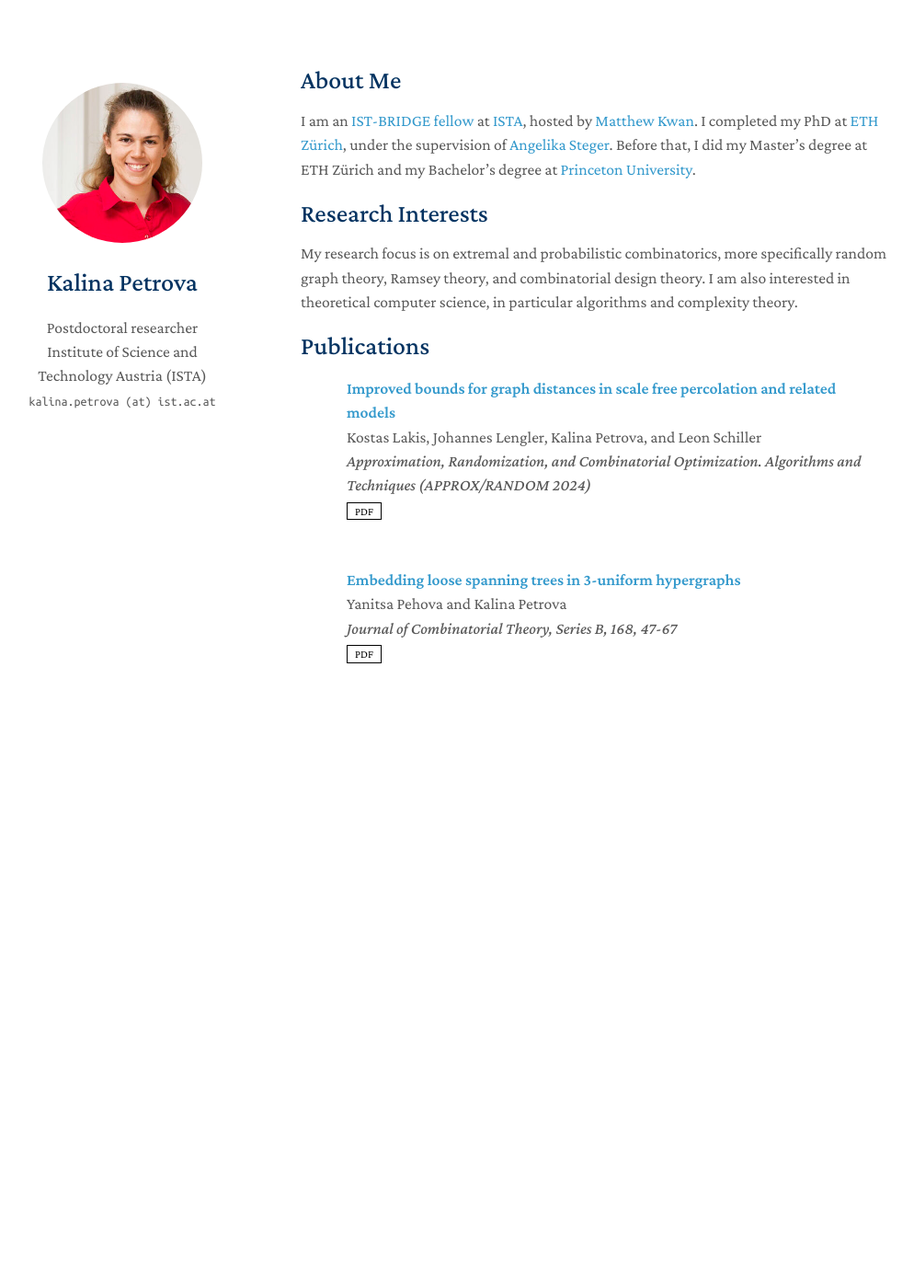
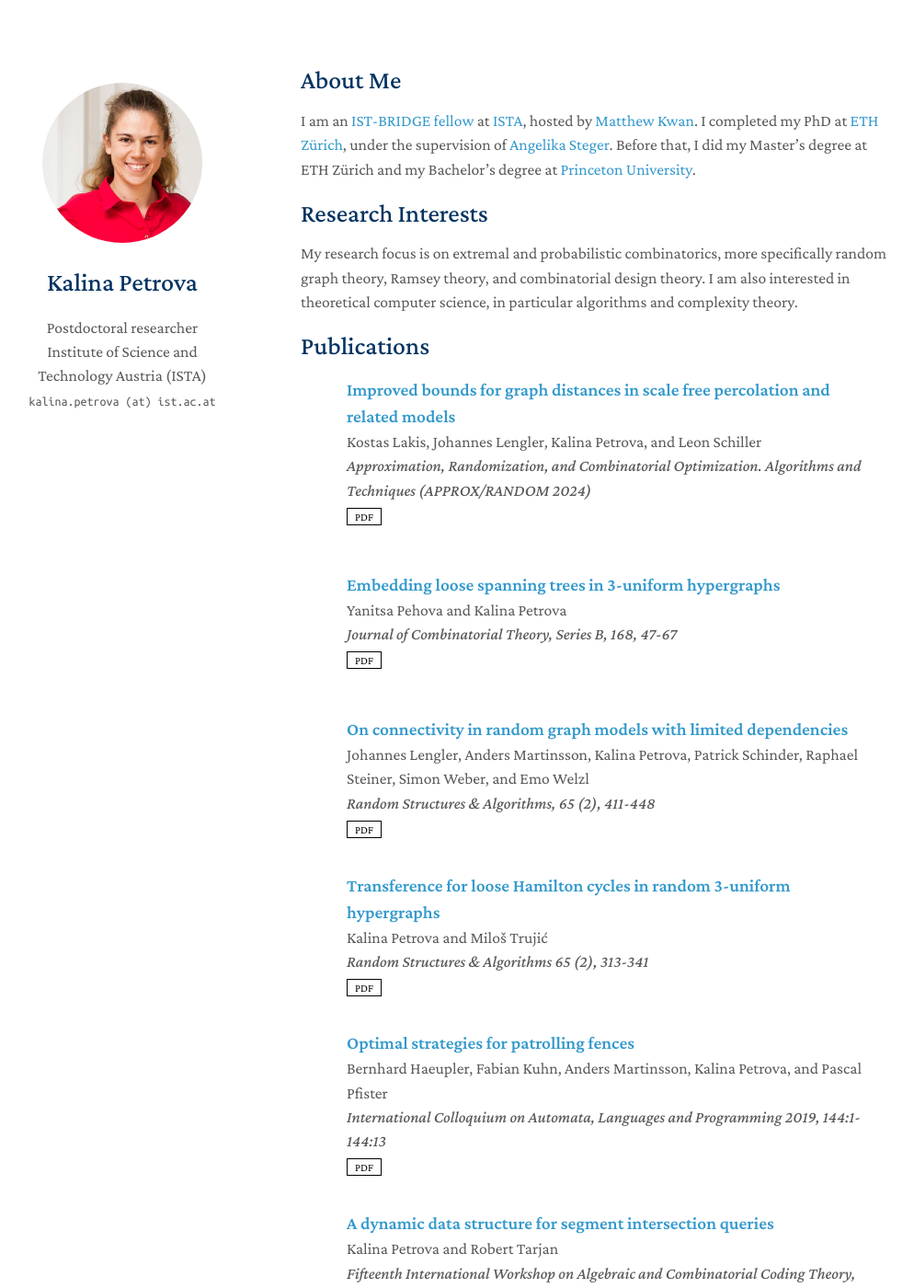
Before and after one commit to kpetrova/kpetrova.github.io, a Jekyll site: the page built from index.md, in a window 1280 px wide and 1400 px high. Shown: the whole window at 92% size, without its empty margins (143-1137 px from the left). Built offline with Jekyll 4.4.1, drawn with Linux system fonts in a browser that asks for light colours; a style sheet for code colours, icons or effects is not loaded; some of the changed text lies outside the part shown.

Commit message:
added more publications

```diff
--- a/_data/publications.yml
+++ b/_data/publications.yml
@@ -4,8 +4,34 @@ main:
     authors: Kostas Lakis, Johannes Lengler, Kalina Petrova, and Leon Schiller
     conference: Approximation, Randomization, and Combinatorial Optimization. Algorithms and Techniques (APPROX/RANDOM 2024)
     pdf: https://arxiv.org/pdf/2405.07217
+    type: conference
 
   - title: Embedding loose spanning trees in 3-uniform hypergraphs
     authors: Yanitsa Pehova and Kalina Petrova
     journal: Journal of Combinatorial Theory, Series B, 168, 47-67
-    pdf: https://arxiv.org/abs/2301.09630
+    pdf: https://arxiv.org/pdf/2301.09630
+    type: journal
+
+  - title: On connectivity in random graph models with limited dependencies
+    authors: Johannes Lengler, Anders Martinsson, Kalina Petrova, Patrick Schinder, Raphael Steiner, Simon Weber, and Emo Welzl
+    journal: Random Structures & Algorithms, 65 (2), 411-448
+    pdf: https://arxiv.org/pdf/2305.02974
+    type: journal
+
+  - title: Transference for loose Hamilton cycles in random 3-uniform hypergraphs
+    authors: Kalina Petrova and Miloš Trujić
+    journal: Random Structures & Algorithms 65 (2), 313-341
+    pdf: https://arxiv.org/pdf/2205.11421
+    type: journal
+
+  - title: Optimal strategies for patrolling fences
+    authors: Bernhard Haeupler, Fabian Kuhn, Anders Martinsson, Kalina Petrova, and Pascal Pfister
+    conference: International Colloquium on Automata, Languages and Programming 2019, 144:1-144:13
+    pdf: https://arxiv.org/pdf/1809.06727
+    type: conference
+
+  - title: A dynamic data structure for segment intersection queries
+    authors: Kalina Petrova and Robert Tarjan
+    conference: Fifteenth International Workshop on Algebraic and Combinatorial Coding Theory, Albena, Bulgaria, June 18-24, 2016. Proceedings, 2016, 244-249
+    pdf: http://www.moi.math.bas.bg/moiuser/~ACCT2016/a41.pdf
+    type: conference
--- a/_includes/publications.md
+++ b/_includes/publications.md
@@ -10,13 +10,13 @@
   <div class="col-sm-3 abbr" style="position: relative;padding-right: 15px;padding-left: 15px;">
     {% if link.image %}
     <img src="{{ link.image }}" class="teaser img-fluid z-depth-1" style="width=100;height=40%">
-    {% if link.conference_short %}
-    <abbr class="badge">{{ link.conference_short }}</abbr>
-    {% endif %}
     {% endif %}
   </div>
   <div class="col-sm-9" style="position: relative;padding-right: 15px;padding-left: 20px;">
-      <div class="title"><a href="{{ link.pdf }}">{{ link.title }}</a></div>
+      <div class="title">
+        <!-- <div class="badge2">{{ link.type }}</div> -->
+        <a href="{{ link.pdf }}">{{ link.title }}</a>
+      </div>
       <div class="author">{{ link.authors }}</div>
       {% if link.conference %}
       <div class="periodical"><em>{{ link.conference }}</em>
--- a/_sass/minimal-light-no-dark-mode.scss
+++ b/_sass/minimal-light-no-dark-mode.scss
@@ -1,5 +1,11 @@
 body {
   font-size: 1.1rem;
+}
+
+links {
+  position: absolute;
+  right: 0;
+  top: 0;
 }
 
 .pub-row {
--- a/assets/css/publications-no-dark-mode.css
+++ b/assets/css/publications-no-dark-mode.css
@@ -48,7 +48,7 @@ blockquote { background: var(--global-bg-color); border-left: 2px solid var(--gl
 
 .publications ol.bibliography li .abbr .award { color: var(--global-theme-color) !important; border: 1px solid var(--global-theme-color); }
 
-.publications ol.bibliography li .title { font-weight: bolder; }
+.publications ol.bibliography li .title { font-weight: bolder; font-size: 1.1em; padding-right: 25px; }
 
 .publications ol.bibliography li .author a { border-bottom: 1px var(--global-theme-color); }
 
```
